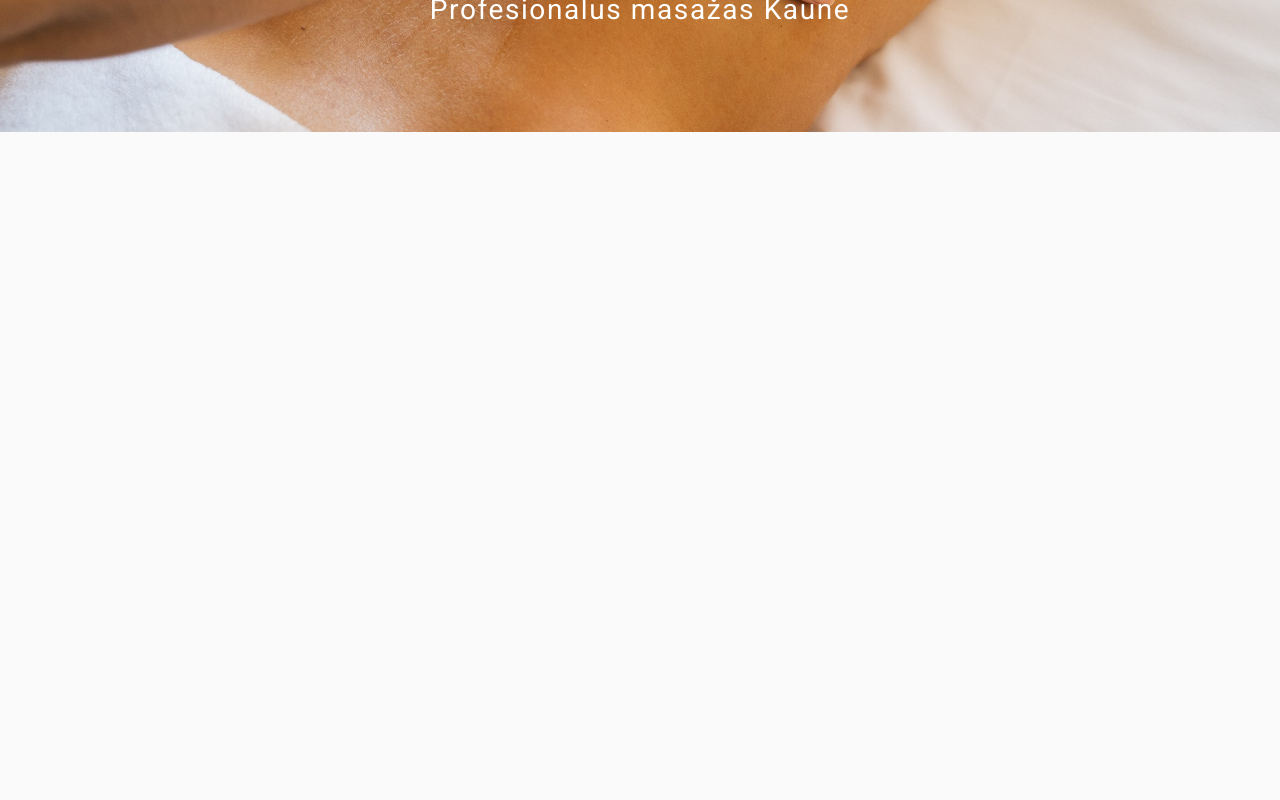
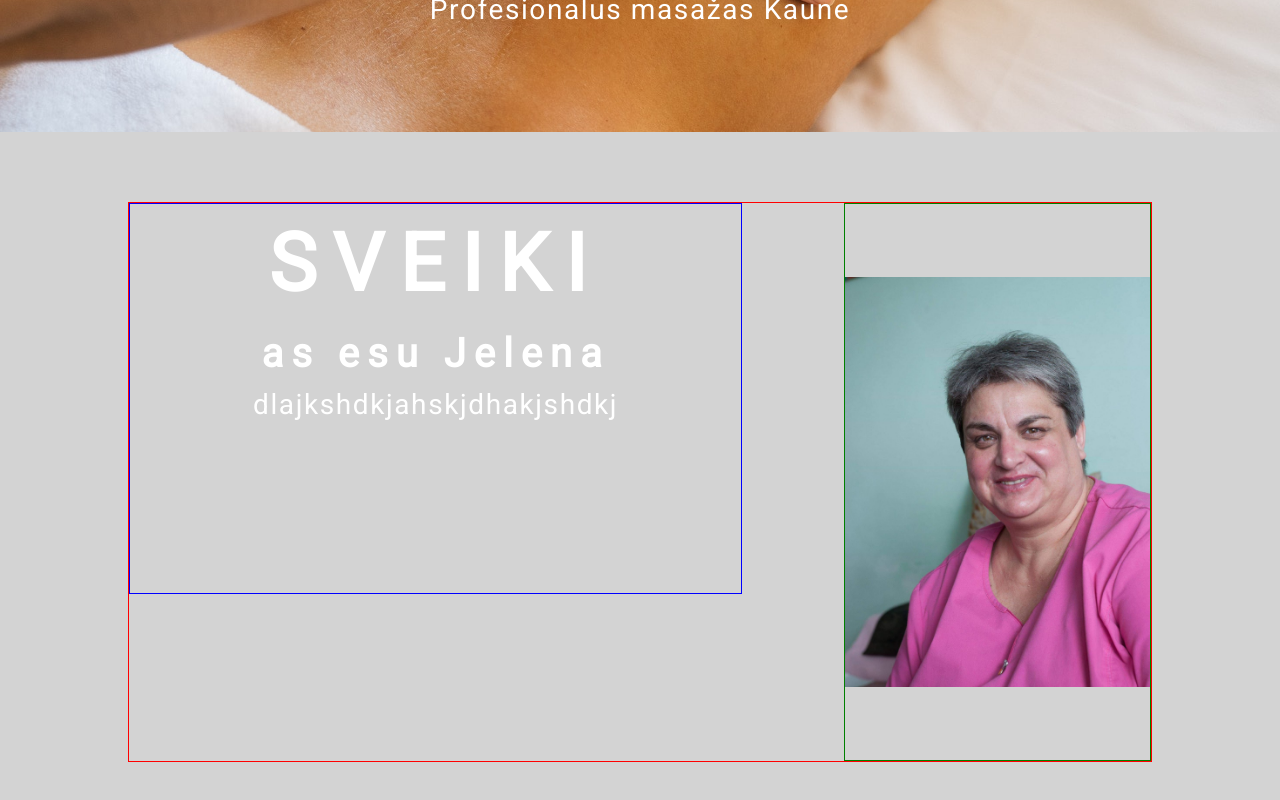
Before and after one commit to irgipaulius/website-masazai.net, a React (Create React App) app: page / in a window 1280 px wide. Shown: the part 648-1448 px from the top of the page. Before the commit the page ends 800 px from the top, so only its background shows below. Built offline with nearby package versions, Linux system fonts and the light colour scheme.

Commit message:
About component

```diff
--- a/src/App.js
+++ b/src/App.js
@@ -4,6 +4,7 @@ import "fontsource-roboto";
 
 import NavBar from "./components/NavBar";
 import Hero from "./components/Hero";
+import About from "./components/About";
 
 function App() {
   return (
@@ -11,6 +12,7 @@ function App() {
       <CssBaseline />
       <NavBar />
       <Hero />
+      <About />
     </div>
   );
 }
--- /dev/null
+++ b/src/components/About.css
@@ -0,0 +1,85 @@
+* {
+  box-sizing: border-box;
+  margin: 0;
+  padding: 0;
+}
+
+.about {
+  background-color: lightgrey;
+  max-width: 100%;
+  /* height: auto; */
+  height: 700px;
+  background-position: center;
+  background-repeat: no-repeat;
+  background-size: cover;
+
+  display: flex;
+  /* flex-direction: column; */
+  justify-content: center;
+  align-items: center;
+
+  color: white;
+}
+
+/* .background-image {
+  width: 100vh;
+} */
+
+.about__content {
+  width: 80%;
+  height: 80%;
+  display: flex;
+  flex-direction: row;
+  justify-content: space-between;
+  /* align-items: center; */
+  gap: 1rem;
+
+  /* line-height: 1.5;
+  text-align: center; */
+
+  border: 1px solid red;
+}
+
+.about__text__container {
+  width: 60%;
+  height: 70%;
+  /* display: flex; */
+  flex-direction: column;
+  justify-content: center;
+  align-items: center;
+  gap: 1rem;
+
+  line-height: 1.5;
+  text-align: center;
+
+  border: 1px solid blue;
+}
+
+.about__image__container {
+  display: flex;
+  width: 30%;
+  justify-content: center;
+  align-items: center;
+
+  border: 1px solid green;
+}
+
+.about__title {
+  font-size: 5rem;
+  letter-spacing: 1rem;
+  font-weight: bold;
+}
+.about__subtitle {
+  font-size: 2.5rem;
+  letter-spacing: 0.5rem;
+  font-weight: bold;
+}
+.about__text {
+  font-size: 1.75rem;
+  letter-spacing: 0.1rem;
+}
+
+.about__image {
+  /* height: auto; */
+  max-width: 100%;
+}
--- /dev/null
+++ b/src/components/About.js
@@ -0,0 +1,20 @@
+import React from "react";
+
+import styles from "./About.css";
+
+export default function About() {
+  return (
+    <div className="about">
+      <div className="about__content">
+        <div className="about__text__container">
+          <p className="about__title">SVEIKI</p>
+          <p className="about__subtitle">as esu Jelena</p>
+          <p className="about__text">dlajkshdkjahskjdhakjshdkj</p>
+        </div>
+        <div className="about__image__container">
+          <img className="about__image" src="/images/profile.jpeg" />
+        </div>
+      </div>
+    </div>
+  );
+}
--- a/src/components/Hero.css
+++ b/src/components/Hero.css
@@ -4,7 +4,7 @@
   padding: 0;
 }
 
-.hero-container {
+.hero {
   background-image: url("/public/images/background.jpg");
   max-width: 100%;
   /* height: auto; */
@@ -25,7 +25,7 @@
   width: 100vh;
 } */
 
-.text-container {
+.hero__content {
   width: 100%;
   height: 70%;
   display: flex;
@@ -40,17 +40,17 @@
   /* border: 1px solid red; */
 }
 
-.title {
+.hero__title {
   font-size: 5rem;
   letter-spacing: 1rem;
   font-weight: bold;
 }
-.title-subhead {
+.hero__subtitle {
   font-size: 2.5rem;
   letter-spacing: .5rem;
   font-weight: bold;
 }
-.about {
+.hero__about {
   font-size: 1.75rem;
   letter-spacing: .1rem;
   padding: 0.5rem 2.5rem 0 2.5rem;
--- a/src/components/Hero.js
+++ b/src/components/Hero.js
@@ -4,12 +4,11 @@ import "./Hero.css";
 
 export default function Hero() {
   return (
-    <div className="hero-container">
-      {/* <img className="background-image" src="/images/background.jpg" /> */}
-      <div className="text-container">
-        <h1 className="title">MASAŽAS</h1>
-        <p className="title-subhead">PAS JELENĄ</p>
-        <p className="about">Profesionalus masažas Kaune</p>
+    <div className="hero">
+      <div className="hero__content">
+        <p className="hero__title">MASAŽAS</p>
+        <p className="hero__subtitle">PAS JELENĄ</p>
+        <p className="hero__about">Profesionalus masažas Kaune</p>
       </div>
     </div>
   );
```
Also changed, not shown: public/images/profile.jpeg (added).
